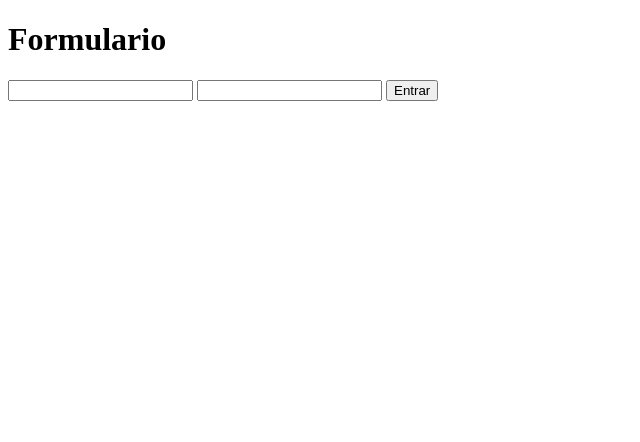
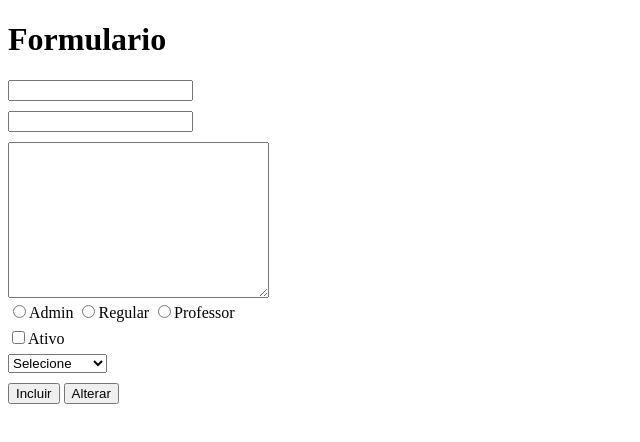
Before and after one commit to lobachaos/JavaScript, a website: page Html/exercicios/formularios.html in a window 1280 px wide. Shown: the whole page, without its empty margins (0-640 px from the left). Drawn offline with Linux system fonts and the light colour scheme.

Commit message:
Fim Formularios

```diff
--- a/Html-server/server.js
+++ b/Html-server/server.js
@@ -5,6 +5,10 @@ const bodyParser = require('body-parser')
 app.use(bodyParser.urlencoded({extended: true}))
 app.post('/usuarios', (req,resp)=> {
     console.log(req.body)
-    resp.send('Sucess')
+    resp.send('<h1>Incluido com sucesso</h1>')
+})
+app.post('/usuarios/:id', (req,resp)=> {
+    console.log(req.body)
+    resp.send('<h1>Alterado com sucesso</h1>')
 })
 app.listen(3003)
--- a/Html/exercicios/formularios.html
+++ b/Html/exercicios/formularios.html
@@ -3,18 +3,49 @@
 <head>
     <meta charset="UTF-8">
     <title>Formularios</title>
+    <style>
+        input,select{
+            display: block;
+            margin-bottom: 10px;
+        }
+        input[type="radio"],[type="checkbox"]{
+            display: inline
+        }
+
+
+    </style>
 </head>
 <body>
 <h1>Formulario</h1>
 <form action="http://localhost:3003/usuarios" method="POST">
     <label>
+        <input type="hidden" name="id" value="3">
         <input type="text" name="usuario">
         <input type="password" name="senha">
-        <button>Entrar</button>
+        <textarea name="bio" rows="10" cols="30"></textarea>
     </label>
+    <div>
+        <label>
+            <input type="radio" name="tipo" value="admin">Admin
+            <input type="radio" name="tipo" value="regular">Regular
+            <input type="radio" name="tipo" value="professor">Professor
+        </label>
+    </div>
+    <div>
+        <label>
+            <input type="checkbox" name="ativo">Ativo
+        </label>
+    </div>
     <label>
+        <select name="estado">
+            <option value="">Selecione</option>
+            <option value="ac">Acre</option>
+            <option value="mt">Mato Grosso</option>
+            <option value="go">Goiás</option>
+        </select>
     </label>
-
+    <button>Incluir</button>
+    <button formaction="http://localhost:3003/usuarios/3">Alterar</button>
 
 </form>
 </body>
```
